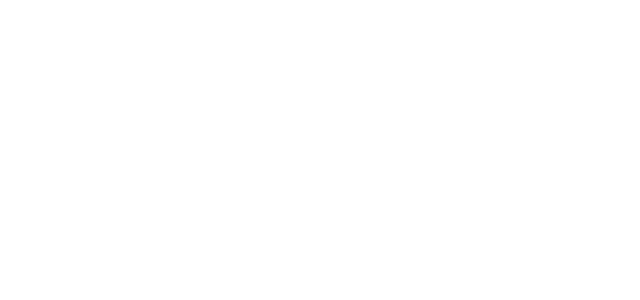
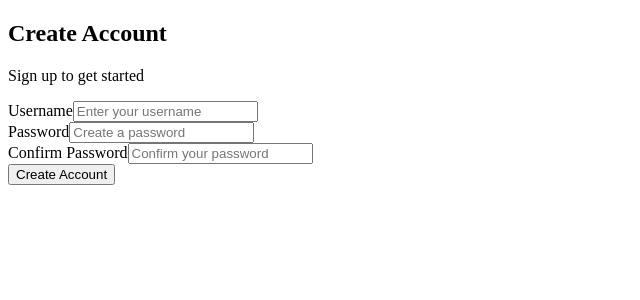
Before and after one commit to Mad-iq/FMS-Angular, an Angular app: page /register in a window 1280 px wide. Before the commit this address led to /. Shown: the top 300 px of the page, without its empty margins (0-640 px from the left). Built offline with nearby package versions, Linux system fonts and the light colour scheme.

Commit message:
Added basic register page. Updated routes.ts

```diff
--- a/src/app/app.routes.ts
+++ b/src/app/app.routes.ts
@@ -1,7 +1,9 @@
 import { Routes } from '@angular/router';
 import { LoginComponent } from './components/login/login';
+import { RegisterComponent } from './components/register/register';
 
 export const routes: Routes = [
   { path: '', redirectTo: '/login', pathMatch: 'full' },
   { path: 'login', component: LoginComponent  },
+  { path: 'register', component: RegisterComponent }
 ];
--- /dev/null
+++ b/src/app/components/register/register.html
@@ -0,0 +1,57 @@
+<div class="auth-container">
+  <div class="auth-card">
+    <h2>Create Account</h2>
+    <p class="subtitle">Sign up to get started</p>
+
+    <form (ngSubmit)="onRegister()">
+      <div class="form-group">
+        <label for="username">Username</label>
+        <input
+          type="text"
+          id="username"
+          [(ngModel)]="username"
+          name="username"
+          placeholder="Enter your username"
+          [disabled]="isLoading"
+          required>
+      </div>
+
+      <div class="form-group">
+        <label for="password">Password</label>
+        <input
+          type="password"
+          id="password"
+          [(ngModel)]="password"
+          name="password"
+          placeholder="Create a password"
+          [disabled]="isLoading"
+          required>
+      </div>
+
+      <div class="form-group">
+        <label for="confirmPassword">Confirm Password</label>
+        <input
+          type="password"
+          id="confirmPassword"
+          [(ngModel)]="confirmPassword"
+          name="confirmPassword"
+          placeholder="Confirm your password"
+          [disabled]="isLoading"
+          required>
+      </div>
+
+      <div class="error-message" *ngIf="errorMessage">
+        {{ errorMessage }}
+      </div>
+
+      <div class="success-message" *ngIf="successMessage">
+        {{ successMessage }}
+      </div>
+
+      <button type="submit" class="btn-primary" [disabled]="isLoading">
+        <span *ngIf="!isLoading">Create Account</span>
+        <span *ngIf="isLoading">Creating account...</span>
+      </button>
+    </form>
+  </div>
+</div>
--- a/src/app/components/register/register.ts
+++ b/src/app/components/register/register.ts
@@ -1,11 +1,63 @@
 import { Component } from '@angular/core';
+import { CommonModule } from '@angular/common';
+import { FormsModule } from '@angular/forms';
+import { Router, RouterModule } from '@angular/router';
+import { AuthService } from '../../services/auth.service';
+
 
 @Component({
   selector: 'app-register',
-  imports: [],
+  standalone: true,
+  imports: [CommonModule, FormsModule, RouterModule],
   templateUrl: './register.html',
-  styleUrl: './register.css',
+  styleUrls: ['./register.css']
 })
 export class RegisterComponent {
+  username = '';
+  password = '';
+  confirmPassword = '';
+  errorMessage = '';
+  successMessage = '';
+  isLoading = false;
 
+  constructor(
+    private authService: AuthService,
+    private router: Router
+  ) {}
+
+  onRegister() {
+    this.errorMessage = '';
+    this.successMessage = '';
+
+    if (!this.username || !this.password || !this.confirmPassword) {
+      this.errorMessage = 'All fields are required';
+      return;
+    }
+
+    if (this.password !== this.confirmPassword) {
+      this.errorMessage = 'Passwords do not match';
+      return;
+    }
+
+    this.isLoading = true;
+
+    this.authService.register(this.username, this.password, 'USER').subscribe({
+      next: (response) => {
+        if (response.id) {
+          this.successMessage = 'Registration successful. Login to proceed';
+          setTimeout(() => {
+            this.router.navigate(['/login']);
+          }, 2000);
+        } else if (response.error) {
+          this.errorMessage = response.error;
+        }
+        this.isLoading = false;
+      },
+      error: (error) => {
+        console.error('Registration error:', error);
+        this.errorMessage = error.error?.error || 'Registration failed. Please try again.';
+        this.isLoading = false;
+      }
+    });
+  }
 }
--- a/src/app/services/auth.service.ts
+++ b/src/app/services/auth.service.ts
@@ -3,7 +3,8 @@ import { HttpClient } from '@angular/common/http';
 import { Router } from '@angular/router';
 import { Observable, BehaviorSubject, tap } from 'rxjs';
 import { environment } from '../../environments/environment';
-import { LoginRequest, AuthResponse } from '../models/user.model';
+import { LoginRequest, RegisterRequest, AuthResponse } from '../models/user.model';
+
 
 @Injectable({
   providedIn: 'root'
@@ -24,6 +25,12 @@ export class AuthService {
   ) {}
 
 
+  register(username: string, password: string, role: string = 'USER'): Observable<AuthResponse> {
+    const body: RegisterRequest = { username, password, role };
+    return this.http.post<AuthResponse>(`${this.apiUrl}/auth/register`, body);
+  }
+
+
   login(username: string, password: string): Observable<AuthResponse> {
     const body: LoginRequest = { username, password };
     return this.http.post<AuthResponse>(`${this.apiUrl}/auth/login`, body).pipe(
@@ -38,6 +45,15 @@ export class AuthService {
         }
       })
     );
+  }
+
+
+  logout(): void {
+    localStorage.removeItem(this.tokenKey);
+    localStorage.removeItem(this.userRoleKey);
+    localStorage.removeItem(this.usernameKey);
+    this.isAuthenticatedSubject.next(false);
+    this.router.navigate(['/login']);
   }
 
 
```
